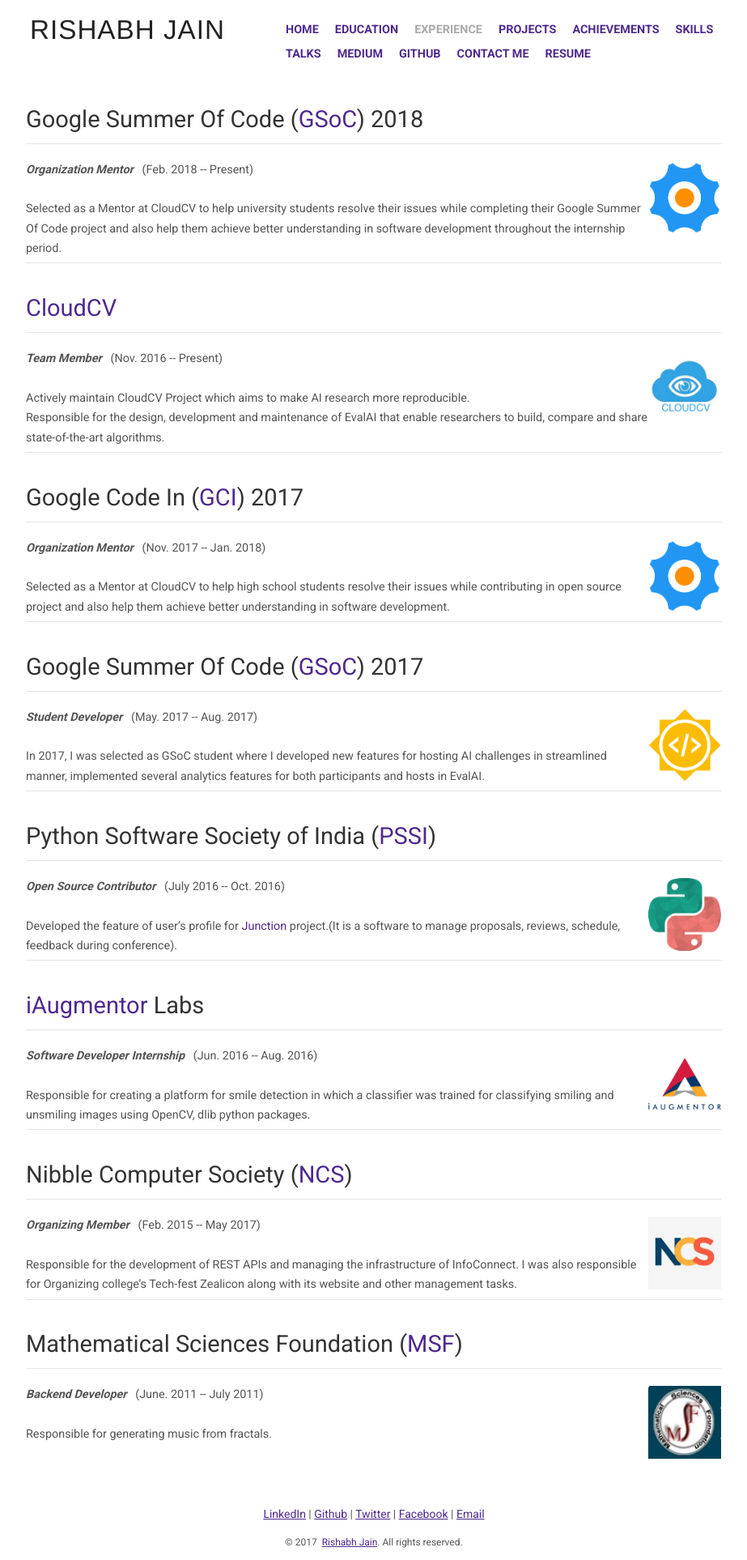
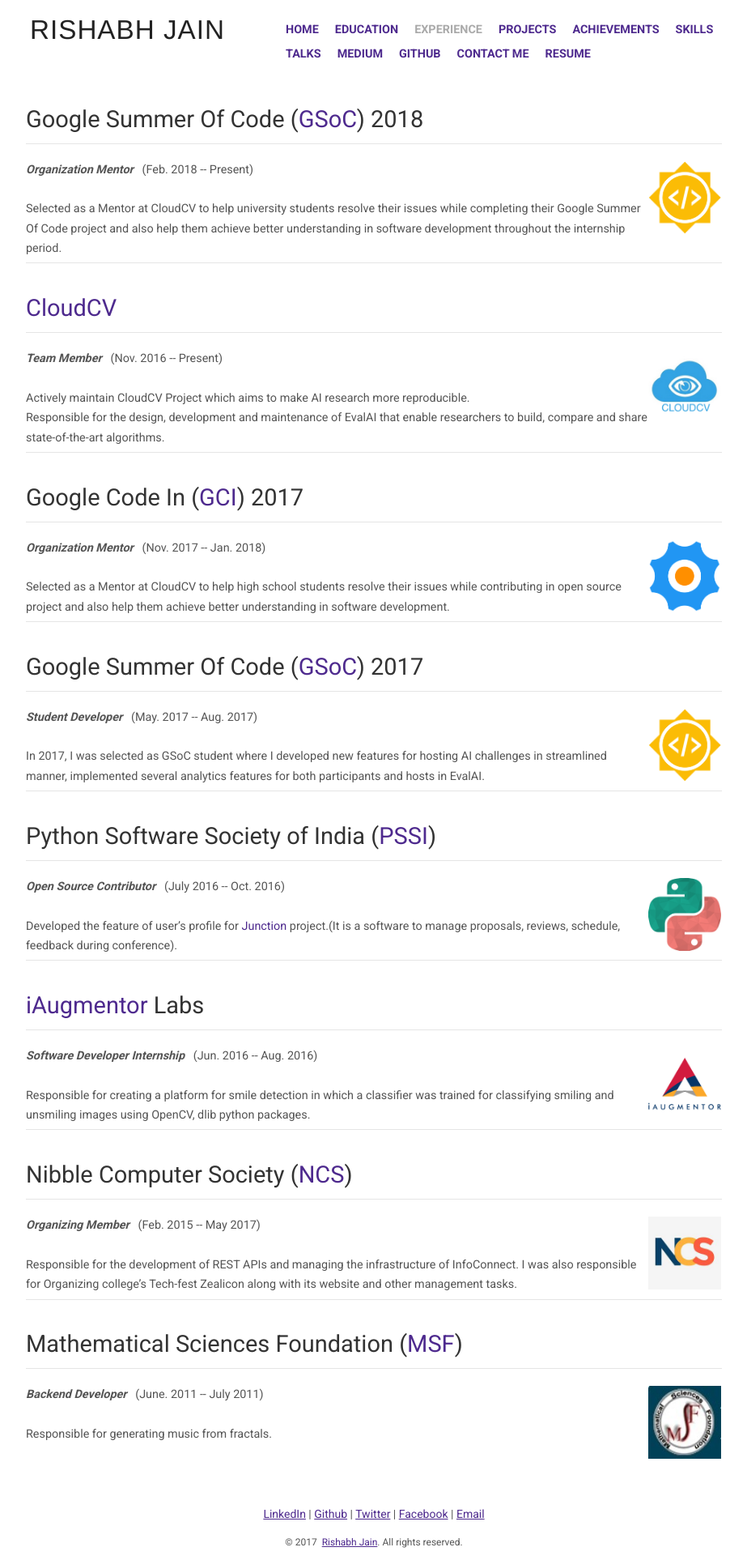
Before and after one commit to RishabhJain2018/rishabhjain2018.github.io, a Jekyll site: the page built from experience.md, in a window 1280 px wide. Shown: the whole page at 81% size, without its empty margins (178-1101 px from the left). Built offline with Jekyll 4.4.1, drawn with Linux system fonts in a browser that asks for light colours; nearby versions of some CDN libraries.

Commit message:
Add GSoC 2018 logo

```diff
--- a/experience.md
+++ b/experience.md
@@ -15,7 +15,7 @@
     <div class="entry-summary">
     <div>
 
-    <img src="/images/contents/gci.png" alt="Google Code In" class=" home-thumbnail" style="float: right; height: 90px; width: 90px;" width="100" height="100" />
+    <img src="/images/contents/gsoc2017.png" alt="Google Summer Of Code" class=" home-thumbnail" style="float: right; height: 90px; width: 90px;" width="100" height="100" />
     </div>
     <div>
         <strong><i>Organization Mentor</i></strong> &nbsp;
```
